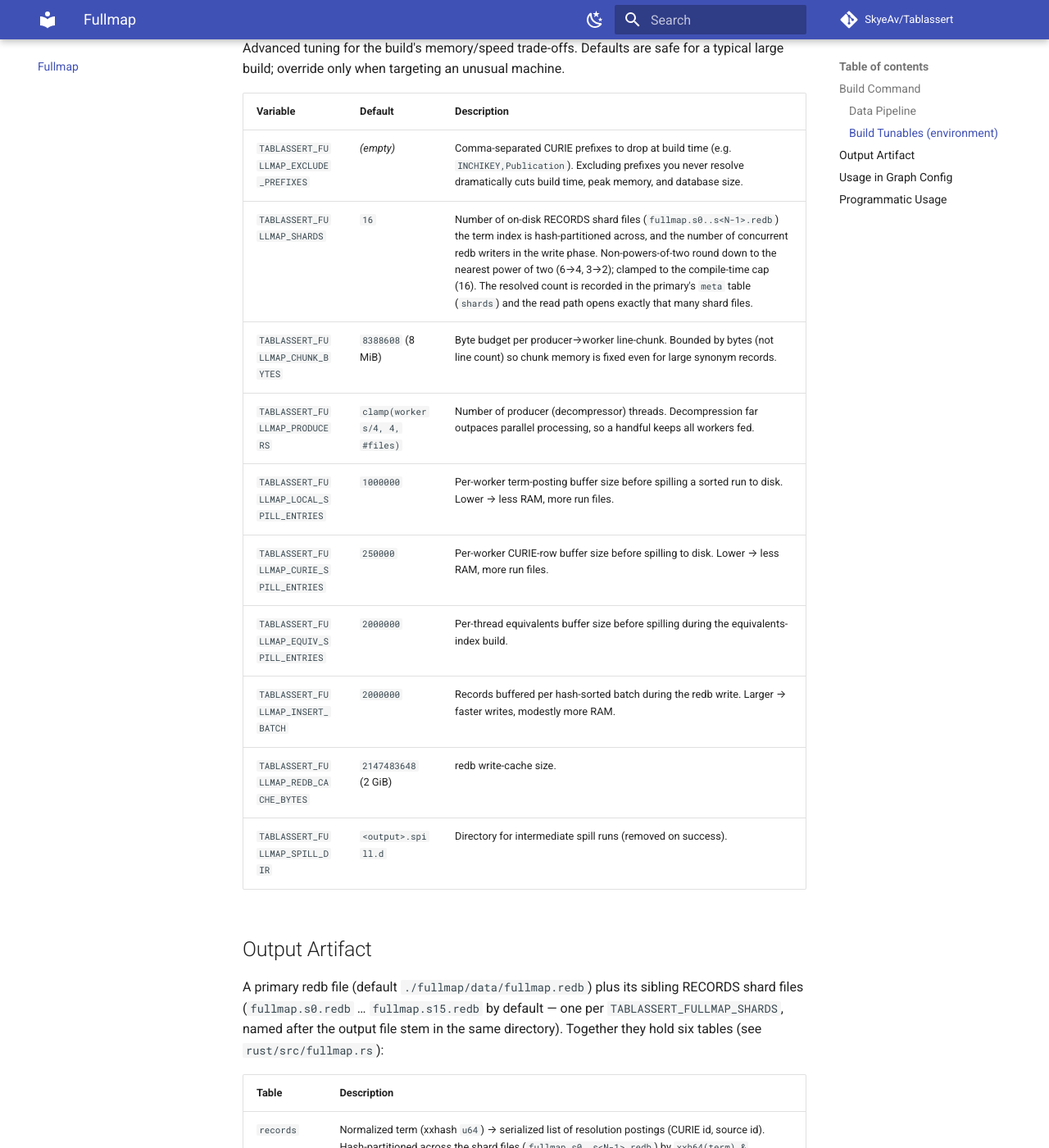
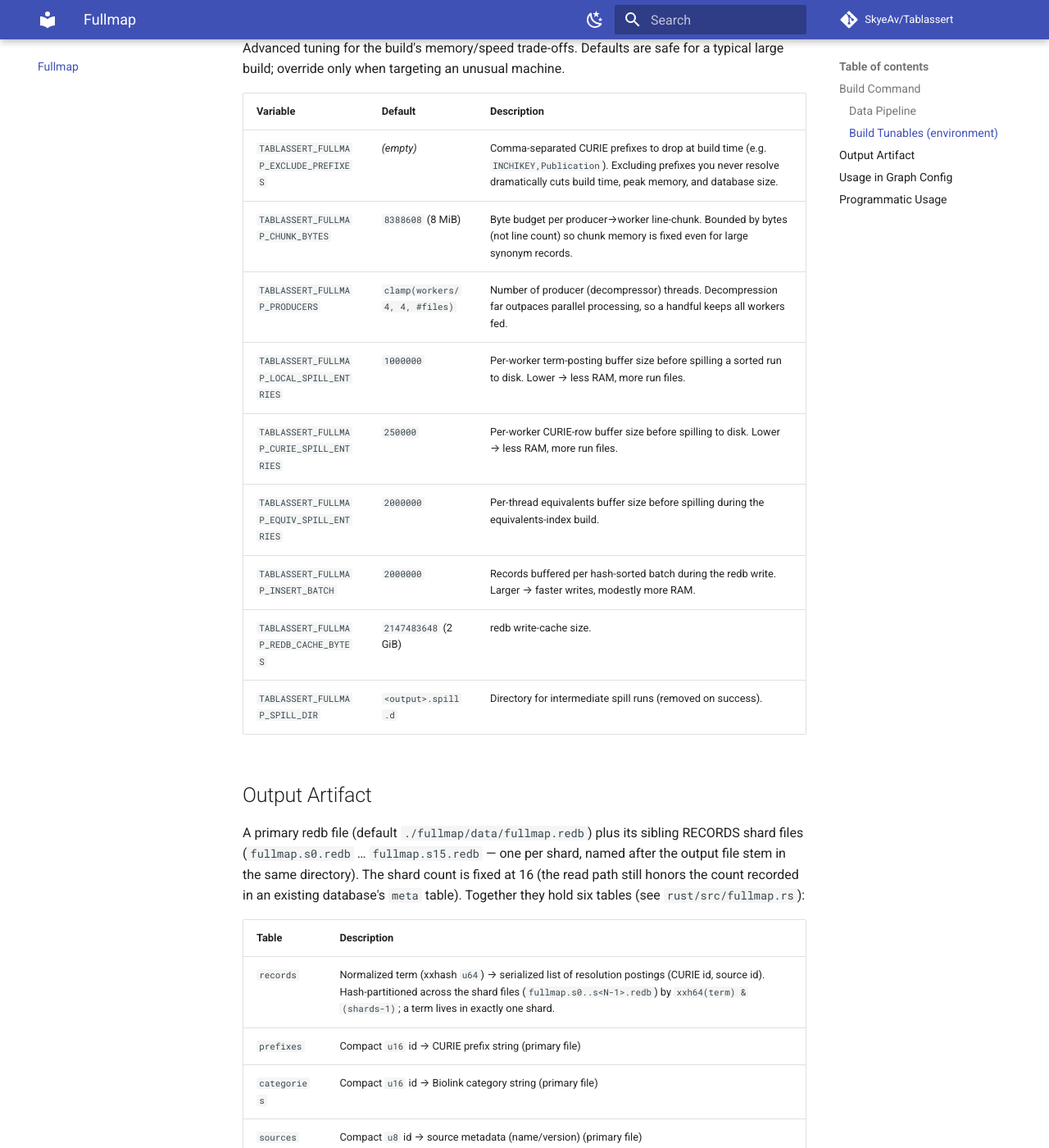
Before and after one commit to SkyeAv/Tablassert3.0.0, an MkDocs documentation site: the page built from docs/fullmap.md, in a window 1280 px wide and 1400 px high, scrolled down 1452 px. Shown: the whole window at 82% size. Built offline with MkDocs 1.6.1 and Material for MkDocs 9.7.7, drawn with Linux system fonts in a browser that asks for light colours; comment, search, counter and statistics services are not loaded.

Commit message:
refactor: remove the TABLASSERT_FULLMAP_SHARDS build tunable
The fullmap RECORDS shard count is no longer environment-configurable; the
build always writes SHARD_COUNT_SHARDS (16) shard files, which was already the
default, so default builds are byte-for-byte unchanged.

- Drop resolve_shard_count() (the sole reader of the env var) and pin the build
  call site to SHARD_COUNT_SHARDS.
- Keep round_down_pow2 and the read path's shard_count_of, which still honor the
  per-database META `shards` value so databases built with fewer shards under the
  old variable keep opening and resolving correctly.
- Scrub stale env-var / resolve_shard_count references from comments and tests.
- Remove the tunable from docs/fullmap.md and CONTRIBUTING.md; record the removal
  under CHANGELOG "Unreleased" (historical 8.0.1 entries retained).

Verification: cargo fmt / clippy(-D warnings) / test (55 unit + 10 golden) green;
ruff check + format green; fullmap Python tests (57) green.

```diff
--- a/docs/fullmap.md
+++ b/docs/fullmap.md
@@ -85,7 +85,6 @@ override only when targeting an unusual machine.
 | Variable | Default | Description |
 |----------|---------|-------------|
 | `TABLASSERT_FULLMAP_EXCLUDE_PREFIXES` | *(empty)* | Comma-separated CURIE prefixes to drop at build time (e.g. `INCHIKEY,Publication`). Excluding prefixes you never resolve dramatically cuts build time, peak memory, and database size. |
-| `TABLASSERT_FULLMAP_SHARDS` | `16` | Number of on-disk RECORDS shard files (`fullmap.s0..s<N-1>.redb`) the term index is hash-partitioned across, and the number of concurrent redb writers in the write phase. Non-powers-of-two round down to the nearest power of two (6→4, 3→2); clamped to the compile-time cap (16). The resolved count is recorded in the primary's `meta` table (`shards`) and the read path opens exactly that many shard files. |
 | `TABLASSERT_FULLMAP_CHUNK_BYTES` | `8388608` (8 MiB) | Byte budget per producer→worker line-chunk. Bounded by bytes (not line count) so chunk memory is fixed even for large synonym records. |
 | `TABLASSERT_FULLMAP_PRODUCERS` | `clamp(workers/4, 4, #files)` | Number of producer (decompressor) threads. Decompression far outpaces parallel processing, so a handful keeps all workers fed. |
 | `TABLASSERT_FULLMAP_LOCAL_SPILL_ENTRIES` | `1000000` | Per-worker term-posting buffer size before spilling a sorted run to disk. Lower → less RAM, more run files. |
@@ -98,8 +97,10 @@ override only when targeting an unusual machine.
 ## Output Artifact
 
 A primary redb file (default `./fullmap/data/fullmap.redb`) plus its sibling RECORDS shard files
-(`fullmap.s0.redb` … `fullmap.s15.redb` by default — one per `TABLASSERT_FULLMAP_SHARDS`, named after the
-output file stem in the same directory). Together they hold six tables (see `rust/src/fullmap.rs`):
+(`fullmap.s0.redb` … `fullmap.s15.redb` — one per shard, named after the output
+file stem in the same directory). The shard count is fixed at 16 (the read path
+still honors the count recorded in an existing database's `meta` table). Together
+they hold six tables (see `rust/src/fullmap.rs`):
 
 | Table | Description |
 |-------|-------------|
```
Also changed, not shown: CHANGELOG.md (+3 -0 lines), CONTRIBUTING.md (+1 -1 lines), 1 other file.
